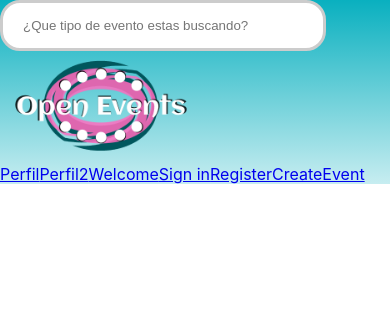
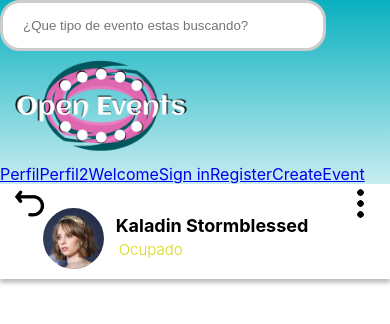
Before and after one commit to a-collado/PW1---Open-Events, a Vue app: page /chat in a window 390 px wide. Shown: the top 324 px of the page. Built offline with nearby package versions, Linux system fonts and the light colour scheme; a web font is replaced by a local one.

Commit message:
Chat empezado (mobil)

```diff
--- /dev/null
+++ b/src/components/Chat.vue
@@ -0,0 +1,83 @@
+<template>
+
+<div class="centered_horitzontal">
+        <img class="icon" src="../assets/images/icons/return.png" alt="Pagina anterior">
+        <img class="icon" src="../assets/images/icons/dots.png" alt="Más opciones">
+    </div>
+<article class="flex_row_wrap">
+    <img class="profile_pic_message" src="../assets/images/profilepic.webp" alt="Foto de perfil">
+    <div class="column">
+        <h4>Kaladin Stormblessed</h4>
+        <h5 class="yellow">Ocupado</h5>
+    </div>
+</article>
+
+</template>
+
+
+<style scoped>
+
+.flex_row_wrap{
+    margin-top: 0px;
+    width: 90%;
+    padding-right: 10%;
+    padding-bottom: 10px;
+    justify-items:center;
+    align-items: center;
+    justify-content: center;
+    box-shadow: 0px 4px 4px rgba(0, 0, 0, 0.25);
+}
+
+.centered_horitzontal{
+    width: 95%;
+    margin-left: 2.5%;
+    margin-bottom: -15px;
+    justify-content: space-between;
+}
+
+.profile_pic_message{
+    width: 61px;
+    height: 61px;
+    object-fit: cover;
+    object-position: 100% 0;
+    border-radius: 50%;
+}
+
+.icon{
+    width: 35px;
+    height: 35px;
+}
+
+h4{
+    font-family: 'Inter';
+    font-style: normal;
+    font-weight: 700;
+    font-size: 18px;
+    line-height: 15px;
+    margin: 0px;
+    margin-left: 12px;
+}
+
+h5{
+    font-family: 'Inter';
+    font-style: normal;
+    font-weight: 300;
+    font-size: 15px;
+    line-height: 17px;
+    margin: 0px;
+    margin-top: 8px;
+    margin-left: 15px;
+}
+
+h5.yellow{
+    color: #D5D916;
+}
+h5.green{
+    color: #75D073;
+}
+
+h5.red{
+    color: #FF265A;
+}
+
+</style>
--- a/src/router/index.js
+++ b/src/router/index.js
@@ -6,6 +6,7 @@ import Register from '../components/Register.vue'
 import CreateEvent from '../components/CreateEvent.vue'
 import Perfil2 from '../components/Perfil2.vue'
 import Messages from '../components/Messages.vue'
+import Chat from '../components/Chat.vue'
 
 const routes = [
     {
@@ -42,6 +43,11 @@ const routes = [
         path: '/m',
         name: 'Messages',
         component: Messages
+    },
+    {
+        path: '/chat',
+        name: 'Chat',
+        component: Chat
     }
 
 ]
```
Also changed, not shown: src/assets/images/icons/return.png (added).
